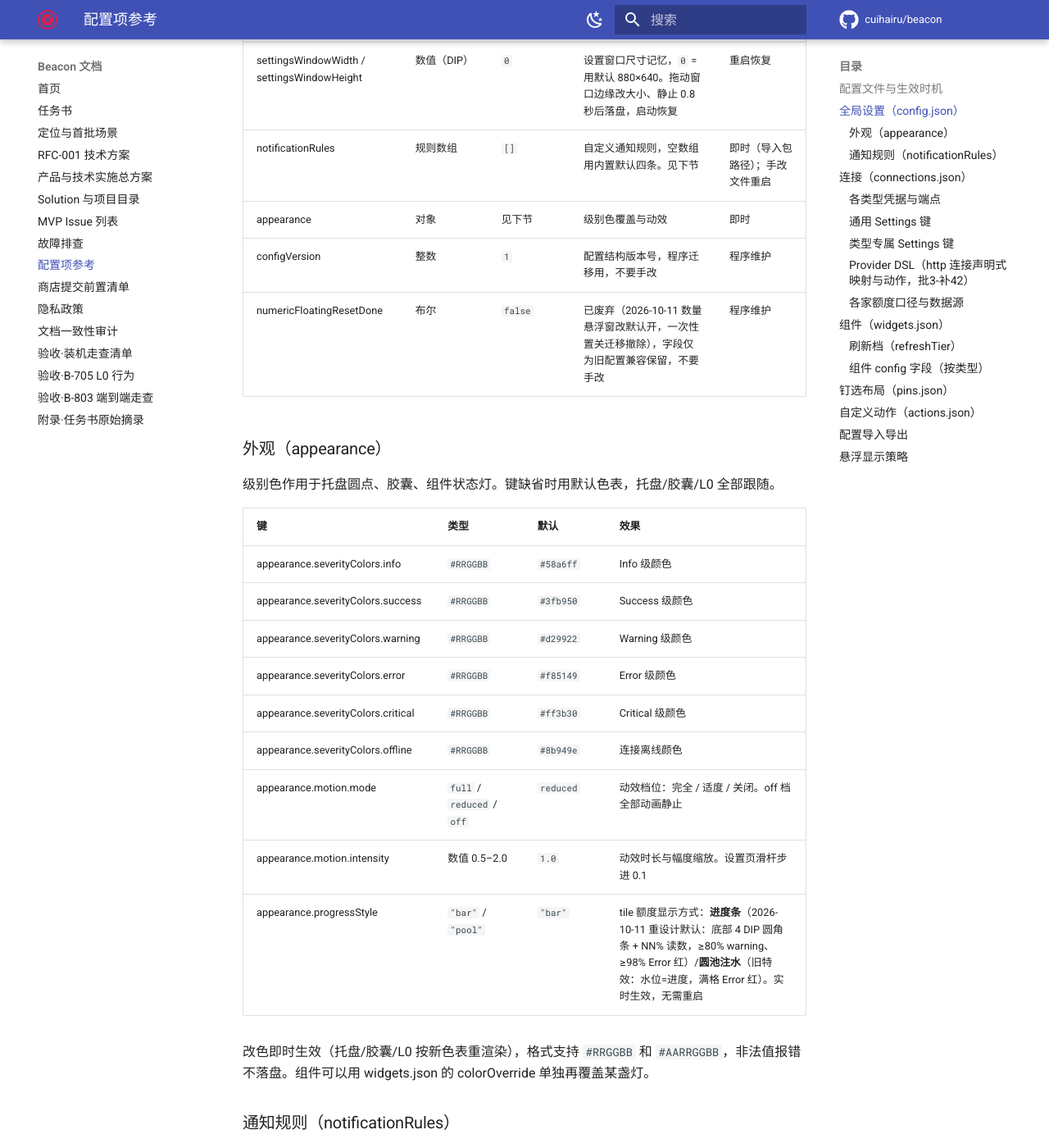
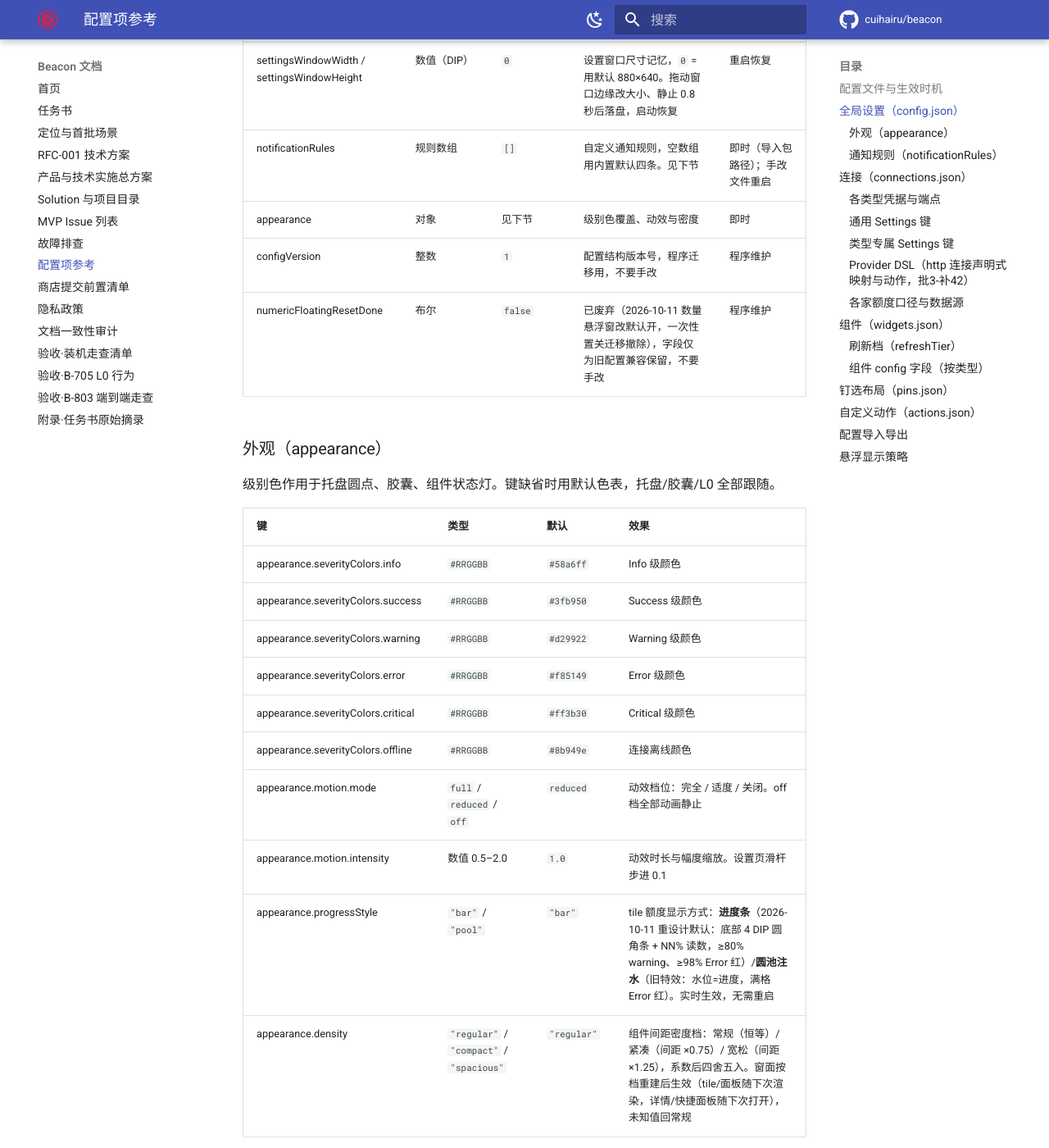
Before and after one commit to cuihairu/beacon, an MkDocs documentation site: the page built from docs/configuration.md, in a window 1280 px wide and 1400 px high, scrolled down 2222 px. Shown: the whole window at 82% size. Built offline with MkDocs 1.6.1 and Material for MkDocs 9.7.7, drawn with Linux system fonts in a browser that asks for light colours; comment, search, counter and statistics services are not loaded.

Commit message:
docs: document density field in both twins

```diff
--- a/docs/configuration.md
+++ b/docs/configuration.md
@@ -33,7 +33,7 @@ Beacon 的全部配置落在 `%APPDATA%\Beacon\` 下的 JSON 文件里。设置
 | settingsSidebarWidth | 数值（DIP） | `264` | 设置窗口左栏宽度。拖拽左右栏之间的分隔条（悬停变蓝）自动落盘，启动恢复；钳位 [200, 420] | 重启恢复（拖完即存） |
 | settingsWindowWidth / settingsWindowHeight | 数值（DIP） | `0` | 设置窗口尺寸记忆，`0` = 用默认 880×640。拖动窗口边缘改大小、静止 0.8 秒后落盘，启动恢复 | 重启恢复 |
 | notificationRules | 规则数组 | `[]` | 自定义通知规则，空数组用内置默认四条。见下节 | 即时（导入包路径）；手改文件重启 |
-| appearance | 对象 | 见下节 | 级别色覆盖与动效 | 即时 |
+| appearance | 对象 | 见下节 | 级别色覆盖、动效与密度 | 即时 |
 | configVersion | 整数 | `1` | 配置结构版本号，程序迁移用，不要手改 | 程序维护 |
 | numericFloatingResetDone | 布尔 | `false` | 已废弃（2026-10-11 数量悬浮窗改默认开，一次性置关迁移撤除），字段仅为旧配置兼容保留，不要手改 | 程序维护 |
 
@@ -52,6 +52,7 @@ Beacon 的全部配置落在 `%APPDATA%\Beacon\` 下的 JSON 文件里。设置
 | appearance.motion.mode | `full` / `reduced` / `off` | `reduced` | 动效档位：完全 / 适度 / 关闭。off 档全部动画静止 |
 | appearance.motion.intensity | 数值 0.5–2.0 | `1.0` | 动效时长与幅度缩放。设置页滑杆步进 0.1 |
 | appearance.progressStyle | `"bar"` / `"pool"` | `"bar"` | tile 额度显示方式：**进度条**（2026-10-11 重设计默认：底部 4 DIP 圆角条 + NN% 读数，≥80% warning、≥98% Error 红）/**圆池注水**（旧特效：水位=进度，满格 Error 红）。实时生效，无需重启 |
+| appearance.density | `"regular"` / `"compact"` / `"spacious"` | `"regular"` | 组件间距密度档：常规（恒等）/ 紧凑（间距 ×0.75）/ 宽松（间距 ×1.25），系数后四舍五入。窗面按档重建后生效（tile/面板随下次渲染，详情/快捷面板随下次打开），未知值回常规 |
 
 改色即时生效（托盘/胶囊/L0 按新色表重渲染），格式支持 `#RRGGBB` 和 `#AARRGGBB`，非法值报错不落盘。组件可以用 widgets.json 的 colorOverride 单独再覆盖某盏灯。
 
```
Also changed, not shown: docs/configuration.en.md (+2 -1 lines).
